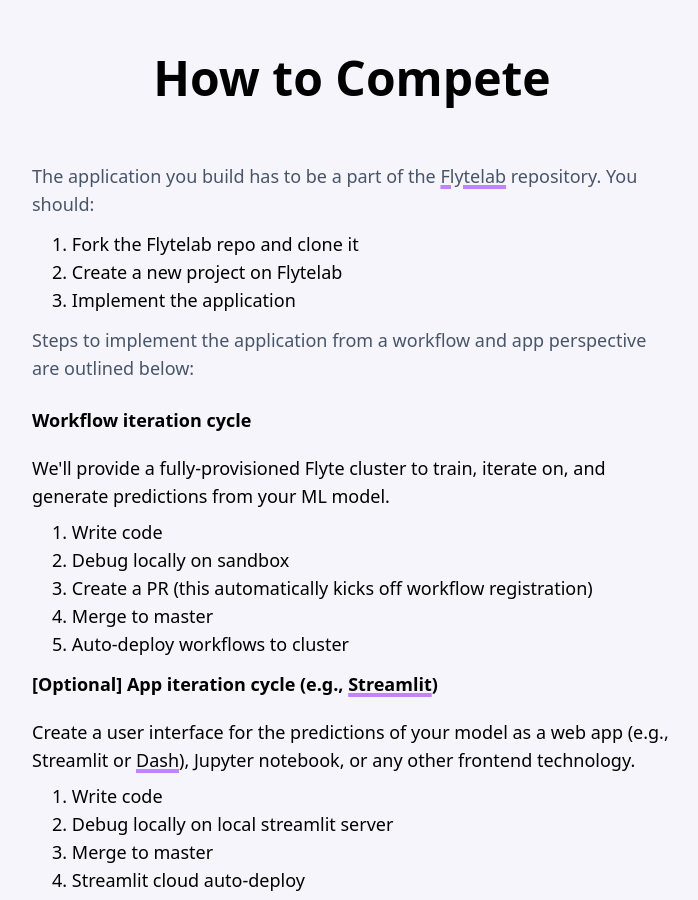
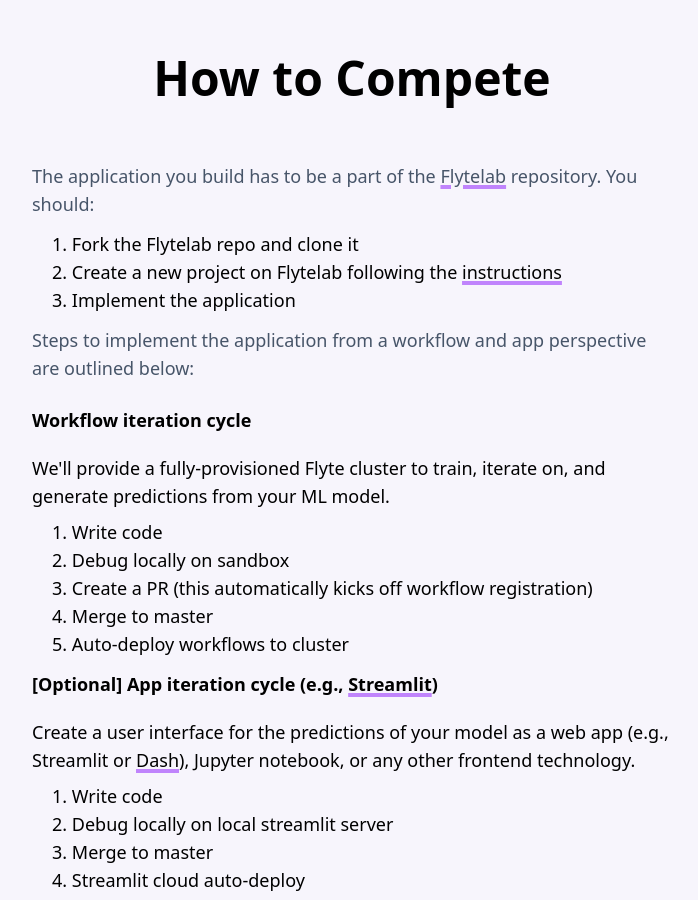
Before and after one commit to flyteorg/flyteorg.github.io, a Jekyll site: the page built from hackathon.html, in a window 1280 px wide and 900 px high, scrolled down 2550 px. Shown: the whole window, without its empty margins (288-986 px from the left). Built offline with Jekyll 4.4.1, drawn with Linux system fonts in a browser that asks for light colours; nearby versions of some CDN libraries; comment, search, counter and statistics services are not loaded; some of the changed text lies outside the part shown.

Commit message:
timeline
Signed-off-by: Samhita Alla <aallasamhita@gmail.com>

```diff
--- a/hackathon.html
+++ b/hackathon.html
@@ -14,7 +14,7 @@ permalink: /hackathon/
         A Flyte hackathon in collaboration with
         <a href="https://mlops.community/">MLOps Community</a>
       </p>
-      <p class="font-black">Feb 22 - Mar 22, 2022</p>
+      <p class="font-black">Feb 25 - Mar 25, 2022</p>
       <p class="p-3 text-xl font-extralight">
         Come build MLOps and Data products, have some fun, and win exciting
         prizes!
@@ -190,12 +190,12 @@ permalink: /hackathon/
       </p>
       <ul class="list-decimal list-inside pl-5">
         <li>Fork the Flytelab repo and clone it</li>
-        <li>Create a new project on Flytelab
-          <!-- by taking
-          <a href="" class="underline decoration-2 decoration-purple-400"
-            >this</a
+        <li>Create a new project on Flytelab following the
+          <a
+          href="https://github.com/flyteorg/flytelab/blob/main/README.md"
+          class="underline decoration-4 decoration-purple-400"
+          >instructions</a
           >
-          template as a reference -->
         </li>
         <li>Implement the application</li>
       </ul>
```
